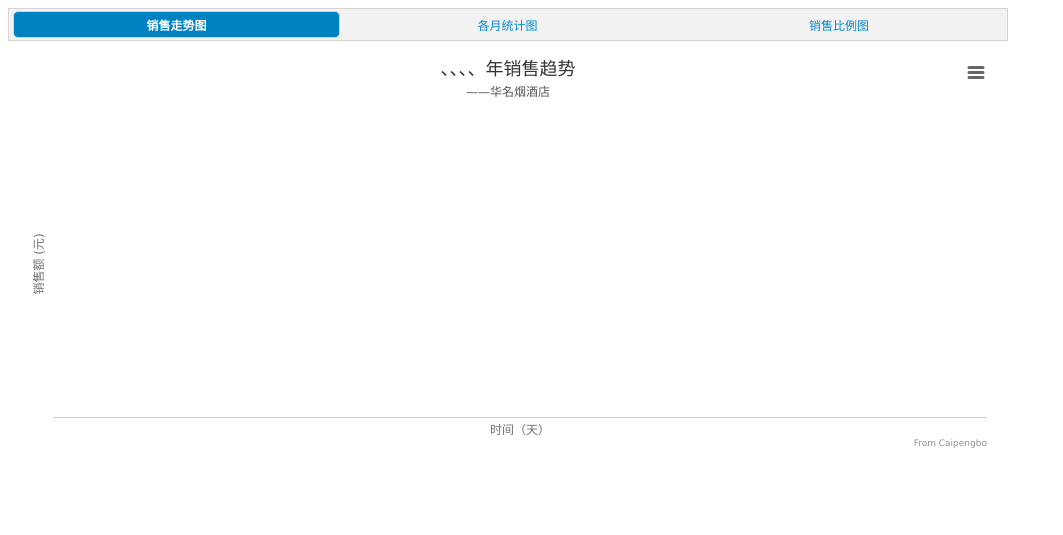
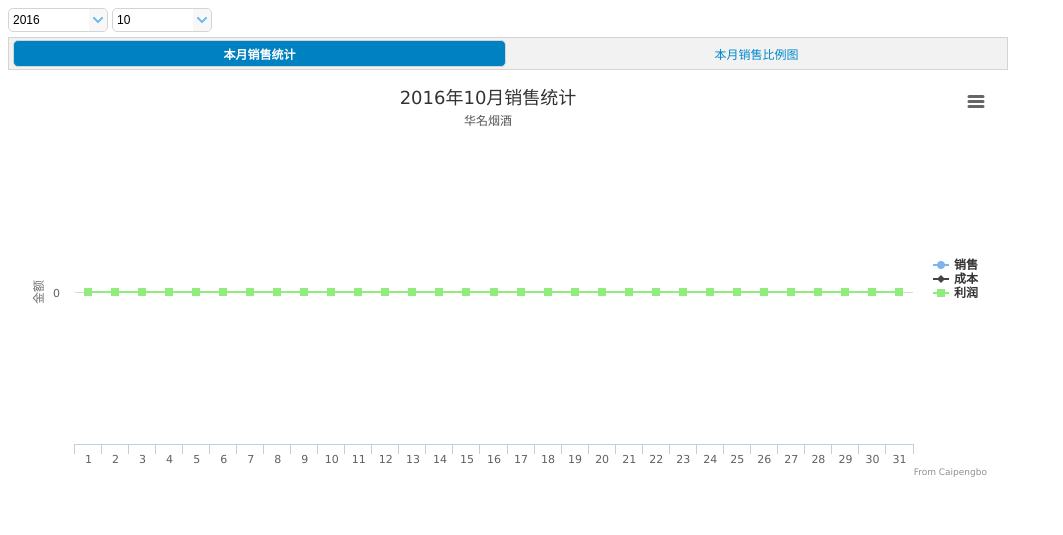
Before and after one commit to caipengbo/ManageSystem, a PHP site: page /monthly_statistic.html in a window 1280 px wide. Shown: the top 535 px of the page, without its empty margins (0-1063 px from the left). Run offline with PHP 8.4, Linux system fonts and the light colour scheme; data comes from the database, SQL or seed files in the repository; data that the repository does not hold is empty.

Commit message:
Update Statistic function

```diff
--- a/commodity_input.html
+++ b/commodity_input.html
@@ -51,7 +51,7 @@
 
 		</div>
 		<div style="float:right;margin-right:50px">
-			共：<font class="count_all_commodity"></font>件商品
+			共：<font class="count_all_commodity"></font>种商品
 		</div>
 
 		<!-- <div style="margin-bottom:20px">
--- a/index.php
+++ b/index.php
@@ -76,7 +76,7 @@
 			</div>
 			<div title="统计" data-options="iconCls:'icon-large-chart'" style="padding:0px;">
 				<li><a href="javascript:addTab('年销售统计','years_statistic.html')">年销售统计</a></li>
-				<li><a href="javascript:addTab('月销售统计','month_statistic.html')">月销售统计</a></li>
+				<li><a href="javascript:addTab('月销售统计','monthly_statistic.html')">月销售统计</a></li>
 				<li><a href="javascript:addTab('日销售统计','day_statistic.html')">日销售统计</a></li>
 			</div>
 			<div title="账目管理" data-options="iconCls:'icon-accounts'" style="padding:0px;">
--- a/login.html
+++ b/login.html
@@ -140,7 +140,7 @@
 					if (data == 0) {
                     	$('.login_hint').html("验证码错误!");
                     } else if(data == 1) {
-                    	window.location.href="index.html";
+                    	window.location.href="index.php";
                     } else if(data == 2) {
                     	$('.login_hint').html("密码错误！");
                     } else if(data == 3) {
--- a/monthly_statistic.html
+++ b/monthly_statistic.html
@@ -1,7 +1,7 @@
 <!DOCTYPE html>
 <html>
 <head>
-	<title>年销售统计</title>
+	<title>月销售统计</title>
 	<meta charset="utf-8">
 	<link rel="stylesheet" type="text/css" href="css/easyui.css">
 	<link rel="stylesheet" type="text/css" href="css/icon.css">
@@ -13,130 +13,102 @@
 	<script src="js/highcharts-exporting.js"></script>
 </head>
 <body>
+	<div style="margin-bottom:5px">
+		<select id="year_combobox" class="easyui-combobox" name="" style="width:100px;">
+	    <option value="2016">2016</option>
+	    <option value="2015">2015</option>
+	    <option value="2014">2014</option>
+	    <option value="2013">2013</option>
+	    <option value="2012">2012</option>
+		</select>
+		<select id="month_combobox" class="easyui-combobox" name="" style="width:100px;">
+	    <option value="1">1</option><option value="2">2</option>
+	  	<option value="3">3</option><option value="4">4</option>
+	  	<option value="5">5</option><option value="6">6</option>
+	  	<option value="7">7</option><option value="8">8</option>
+	  	<option value="9">9</option><option value="10">10</option>
+	  	<option value="11">11</option><option value="12">12</option>
+		</select>
+	</div>
+
 	<div id="tab" class="easyui-tabs" style="width:1000px;height:500px"
 	 data-options="pill:true,justified:true">
-		<div title="销售走势图" style="padding:10px">
-			<div id="years_trend" style="min-width: 800px; height: 400px; margin: 0 auto"></div>
+		<div title="本月销售统计" style="padding:10px">
+			<div id="month_trend" style="min-width: 800px; height: 400px; margin: 0 auto"></div>
 		</div>
-		<div title="各月统计图" style="padding:10px">
-			<div id="monthly_statistic" style="min-width: 980px; height: 400px; margin: 0 auto"></div>
-		</div>
-		<div title="销售比例图" style="padding:10px">
-			<div id="years_percentage" style="min-width: 980px;height: 400px"></div>
+		<div title="本月销售比例图" style="padding:10px">
+			<div id="month_percentage" style="min-width: 980px;height: 400px"></div>
 		</div>
 	</div>
 <script>
-	// years trend charts begin
-	$(function () {
-		$.getJSON('data1.php?callback=?', function (data) {
-			$('#years_trend').highcharts({
-				chart: {
-					zoomType: 'x'
-				},
+	var d = new Date();
+ 	$('#year_combobox').val(d.getFullYear());
+ 	$('#month_combobox').val(d.getMonth());
+	var selectedYear;
+	var selectedMonth;
+	$('#year_combobox').combobox({
+				onSelect: function(data){
+					selectedYear = data.value;
+					selectedMonth = $('#month_combobox').val();
+					showTwoFigures(selectedYear,selectedMonth);
+				}
+			});
+	$('#month_combobox').combobox({
+				onSelect: function(data){
+					selectedYear = $('#year_combobox').val();
+					selectedMonth = data.value;
+					showTwoFigures(selectedYear,selectedMonth);
+				}
+			});
+	function showTwoFigures(year,month) {
+		monthTrend(year,month);
+		monthPercentage(year,month);
+	}
+	// month trend charts begin
+	function monthTrend(year,month) {
+		$.getJSON('statisticdata/monthdata1.php?year='+year+'&month='+month, function (data) {
+			$('#month_trend').highcharts({
 				title: {
-					text: '、、、、年销售趋势'
+					text: year+'年'+month+'月销售统计',
+            x: -20 //center
         },
         subtitle: {
-					text: '——华名烟酒店'
+        	text: '华名烟酒',
+        	x: -20
         },
         xAxis: {
-					type: 'date',
-					title: {
-						text: '时间（天）'
-					}
+        	categories: ['1', '2', '3', '4', '5', '6',
+        	'7', '8', '9', '10', '11', '12','13','14','15','16', '17', '18', '19', '20', '21',
+        	'22', '23', '24', '25', '26', '27','28','29','30','31']
         },
         yAxis: {
-					min : 0,
         	title: {
-						text: '销售额 (元)'
-					}
+        		text: '金额'
+        	},
+        	plotLines: [{
+        		value: 0,
+        		width: 1,
+        		color: '#808080'
+        	}]
+        },
+        tooltip: {
+        	valueSuffix: '元'
         },
         legend: {
-					enabled: false
+        	layout: 'vertical',
+        	align: 'right',
+        	verticalAlign: 'middle',
+        	borderWidth: 0
         },
-				plotOptions: {
-					area: {
-						fillColor: {
-							linearGradient: {
-								x1: 0,
-								y1: 0,
-								x2: 0,
-								y2: 1
-							},
-							stops: [
-							[0, Highcharts.getOptions().colors[0]],
-							[1, Highcharts.Color(Highcharts.getOptions().colors[0]).setOpacity(0).get('rgba')]
-							]
-						},
-						marker: {
-							radius: 2
-						},
-						lineWidth: 1,
-						states: {
-							hover: {
-								lineWidth: 1
-							}
-						},
-						threshold: null
-					}
-				},
-
-				series: [{
-					type: 'area',
-					name: '销售额',
-					data:  data
-				}]
+        series: data
     });
 		});
-	}); // years trend charts end
-	// monthly_statistic begin
-        $(function () {
-            $.getJSON('data2.php', function (data) {
-             $('#monthly_statistic').highcharts({
-                chart: {
-                    type: 'column'
-                },
-                title: {
-                    text: '每月销售统计'
-                },
-                subtitle: {
-                    text: '华名烟酒'
-                },
-                xAxis: {
-                    categories: [
-                    '一月','二月','三月','四月','五月','六月',
-                    '七月','八月', '九月','十月','十一月', '十二月'
-                    ],
-                    crosshair: true
-                },
-                yAxis: {
-                    min: 0,
-                    title: {
-                        text: '金额 (元)'
-                    }
-                },
-                tooltip: {
-                    headerFormat: '<span style="font-size:10px">{point.key}</span><table>',
-                    pointFormat: '<tr><td style="color:{series.color};padding:0">{series.name}: </td>' +
-                    '<td style="padding:0"><b>{point.y:.1f} 元</b></td></tr>',
-                    footerFormat: '</table>',
-                    shared: true,
-                    useHTML: true
-                },
-                plotOptions: {
-                    column: {
-                        pointPadding: 0.2,
-                        borderWidth: 0
-                    }
-                },
-                series:  data
-            });
-         });
-        }); // monthly_statistic end
-    //  years percentage begin
-    $(function () {
-    $.getJSON('data3.php', function (data) {
-                 $('#years_percentage').highcharts({
+	} // month trend charts end
+
+    //  month percentage begin
+    function monthPercentage(year,month) {
+    	 $.getJSON('statisticdata/monthdata2.php', function (data) {
+                 $('#month_percentage').highcharts({
                     chart: {
                         type: 'pie',
                         options3d: {
@@ -146,7 +118,10 @@
                         }
                     },
                     title: {
-                        text: '各类商品销售额比例'
+                        text: year+'年'+month+'各类商品销售额比例'
+                    },
+                    subtitle: {
+                    text: '华名烟酒店'
             	   },
                     tooltip: {
                         pointFormat: '{series.name}: <b>{point.percentage:.1f}%</b>'
@@ -169,7 +144,7 @@
                     }]
                 });
              });
-	}); // years percentage end
+    }// month percentage end
 	</script>
 </body>
 
--- a/statisticdata/monthdata1.php
+++ b/statisticdata/monthdata1.php
@@ -1,5 +1,8 @@
 <?php
 	require "../model/Statistic.class.php";
+	date_default_timezone_set('PRC');
+	$year = isset($_GET['year'])? $_GET['year'] : date('Y');
+	$month = isset($_GET['month'])? $_GET['month'] : date('m');
 	function convert($arr)
 	{
 		$res = array();
@@ -17,11 +20,11 @@
 	$result[0]['name'] = "销售";
 	$result[1]['name'] = "成本";
 	$result[2]['name'] = "利润";
-	$res = $S->getSaleMoney_day('2016','10');
+	$res = $S->getSaleMoney_day($year,$month);
 	// var_dump($res);
 	$data_arr1 = convert($res);
 	$result[0]['data'] = $data_arr1;
-	$res = $S->getCost_day('2016','10');
+	$res = $S->getCost_day($year,$month);
 	$data_arr2 = convert($res);
 	$result[1]['data'] = $data_arr2;
 	for ($i=0; $i < 31; $i++) {
--- a/statisticdata/yeardata1.php
+++ b/statisticdata/yeardata1.php
@@ -1,4 +1,5 @@
 <?php
+	// 年趋势 折线图
 	require "../model/Statistic.class.php";
 	$S = new Statistic();
 	$res = $S->yearsTrend();
--- a/statisticdata/yeardata2.php
+++ b/statisticdata/yeardata2.php
@@ -1,4 +1,5 @@
 <?php
+	//各月柱形图
 	require "../model/Statistic.class.php";
 	function convert($arr)
 	{
--- a/statisticdata/yeardata3.php
+++ b/statisticdata/yeardata3.php
@@ -1,4 +1,5 @@
 <?php
+	//饼形图
 	require "../model/Statistic.class.php";
 	$S = new Statistic();
 	$res = $S->getYearsPecentage('2016');
```
Also changed, not shown: chart.html (+1 -37 lines), model/UseMysql.class.php (+1 -6 lines). Lines whose indentation alone changed are shown as unchanged.
